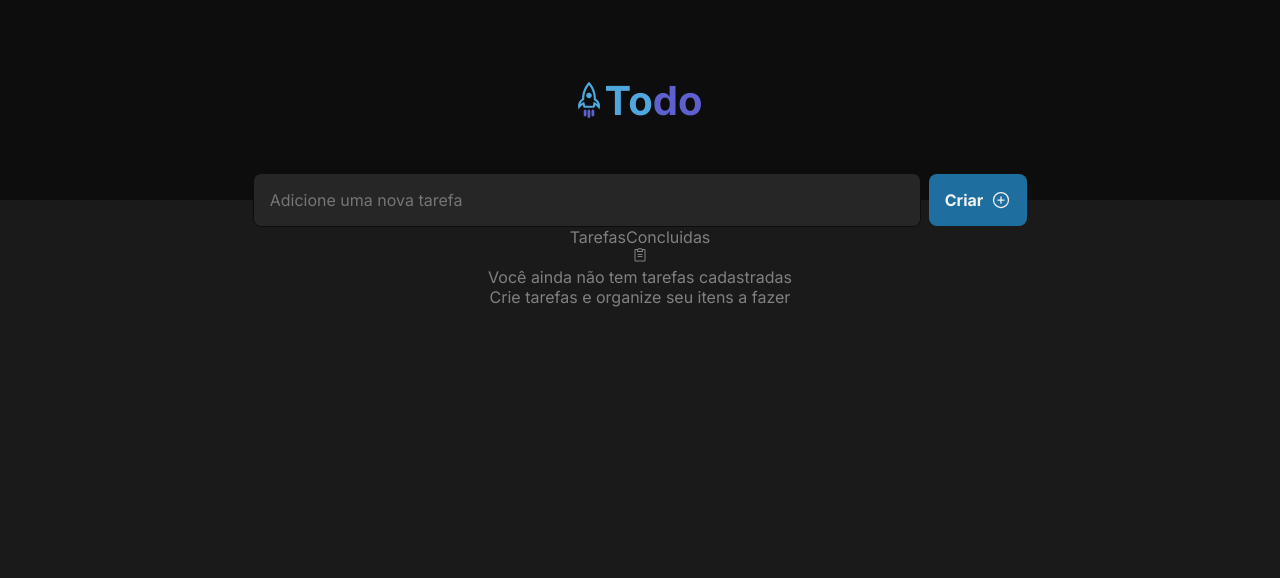
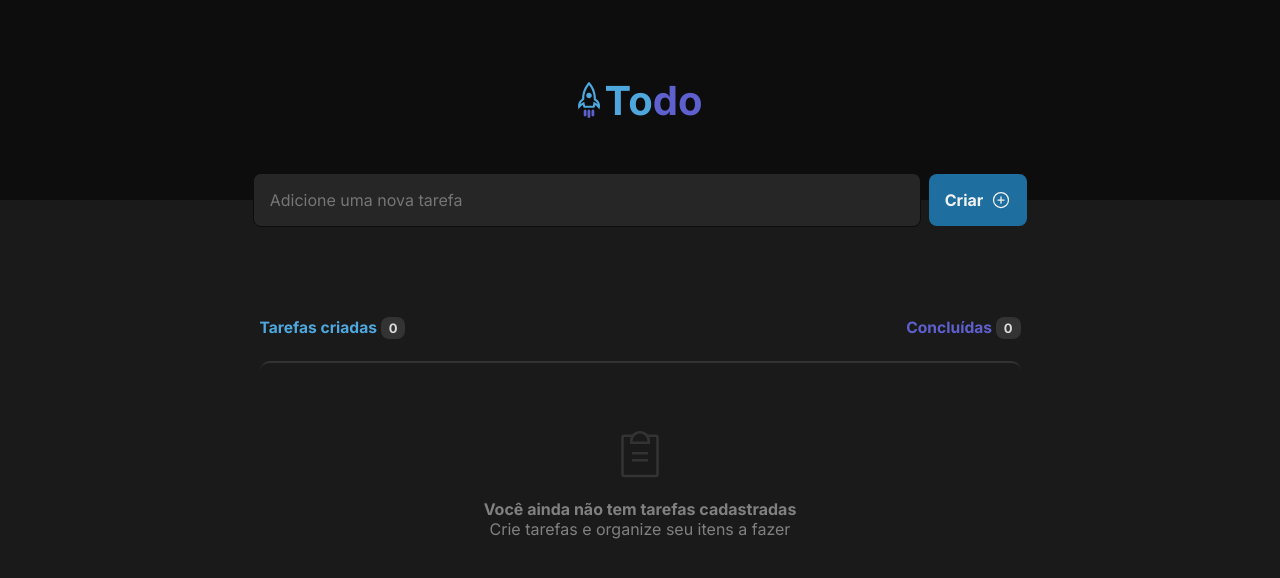
Before and after one commit to marcelllombm/Challenges-Rocketseat, a React (Vite) app in the folder 01-fundamentos-reactjs/: page / in a window 1280 px wide. Shown: the top 578 px of the page. Built offline with nearby package versions, Linux system fonts and the light colour scheme.

Commit message:
refactor(TodoList): adding feature to the basic structure of the component

```diff
--- a/01-fundamentos-reactjs/src/components/TodoList.module.css
+++ b/01-fundamentos-reactjs/src/components/TodoList.module.css
@@ -1,6 +1,8 @@
 main {
   width: 100%;
-  text-align: center;
+  display: flex;
+  justify-content: center;
+  flex-direction: column;
 }
 .form {
   display: flex;
@@ -36,6 +38,7 @@ main {
   border: 0;
   border-radius: 8px;
   align-items: center;
+  cursor: pointer;
 }
 
 .form button:hover {
@@ -45,3 +48,54 @@ main {
 .plusCircle {
   margin-left: 8px;
 }
+
+.content {
+  margin: 0 auto;
+  padding-top: 91px;
+  width: 100%;
+  width: 761px;
+  text-align: center;
+}
+
+.summary {
+  display: flex;
+  justify-content: space-between;
+  flex-direction: row;
+  font-size: 0.975rem;
+  font-weight: bold;
+}
+
+.summary span {
+  background: var(--gray-400);
+  color: var(--gray-200);
+  font-size: 0.8125rem;
+  padding: 3px 8px;
+  border-radius: 8px;
+}
+.task {
+  color: var(--blue);
+}
+
+.completed {
+  color: var(--purpleDark);
+}
+
+.list {
+  display: flex;
+  flex-direction: column;
+  justify-content: center;
+  align-items: center;
+
+  font-size: 1rem;
+  width: 100%;
+
+  border-top: 2px solid var(--gray-400);
+  border-top-left-radius: 10px;
+  border-top-right-radius: 10px;
+  margin-top: 24px;
+  padding-top: 64px;
+}
+
+.list strong {
+  margin-top: 16px;
+}
--- a/01-fundamentos-reactjs/src/components/TodoList.tsx
+++ b/01-fundamentos-reactjs/src/components/TodoList.tsx
@@ -2,6 +2,14 @@ import { PlusCircle, ClipboardText } from "@phosphor-icons/react";
 import styles from "./TodoList.module.css";
 
 export function TodoList() {
+  const zeroListing = (
+    <>
+      <ClipboardText size={56} weight="light" color="#333333" />
+      <strong>Você ainda não tem tarefas cadastradas</strong>
+      <p>Crie tarefas e organize seu itens a fazer</p>
+    </>
+  );
+
   return (
     <main className={styles.container}>
       <form className={styles.form}>
@@ -10,16 +18,17 @@ export function TodoList() {
           Criar <PlusCircle className={styles.plusCircle} size={20} />
         </button>
       </form>
+      <div className={styles.content}>
+        <div className={styles.summary}>
+          <div className={styles.task}>
+            Tarefas criadas <span>0</span>
+          </div>
+          <div className={styles.completed}>
+            Concluídas <span>0</span>
+          </div>
+        </div>
 
-      <div>
-        <span>Tarefas</span>
-        <span>Concluidas</span>
-      </div>
-
-      <div>
-        <ClipboardText />
-        <p>Você ainda não tem tarefas cadastradas</p>
-        <p>Crie tarefas e organize seu itens a fazer</p>
+        <div className={styles.list}>{zeroListing}</div>
       </div>
     </main>
   );
```
